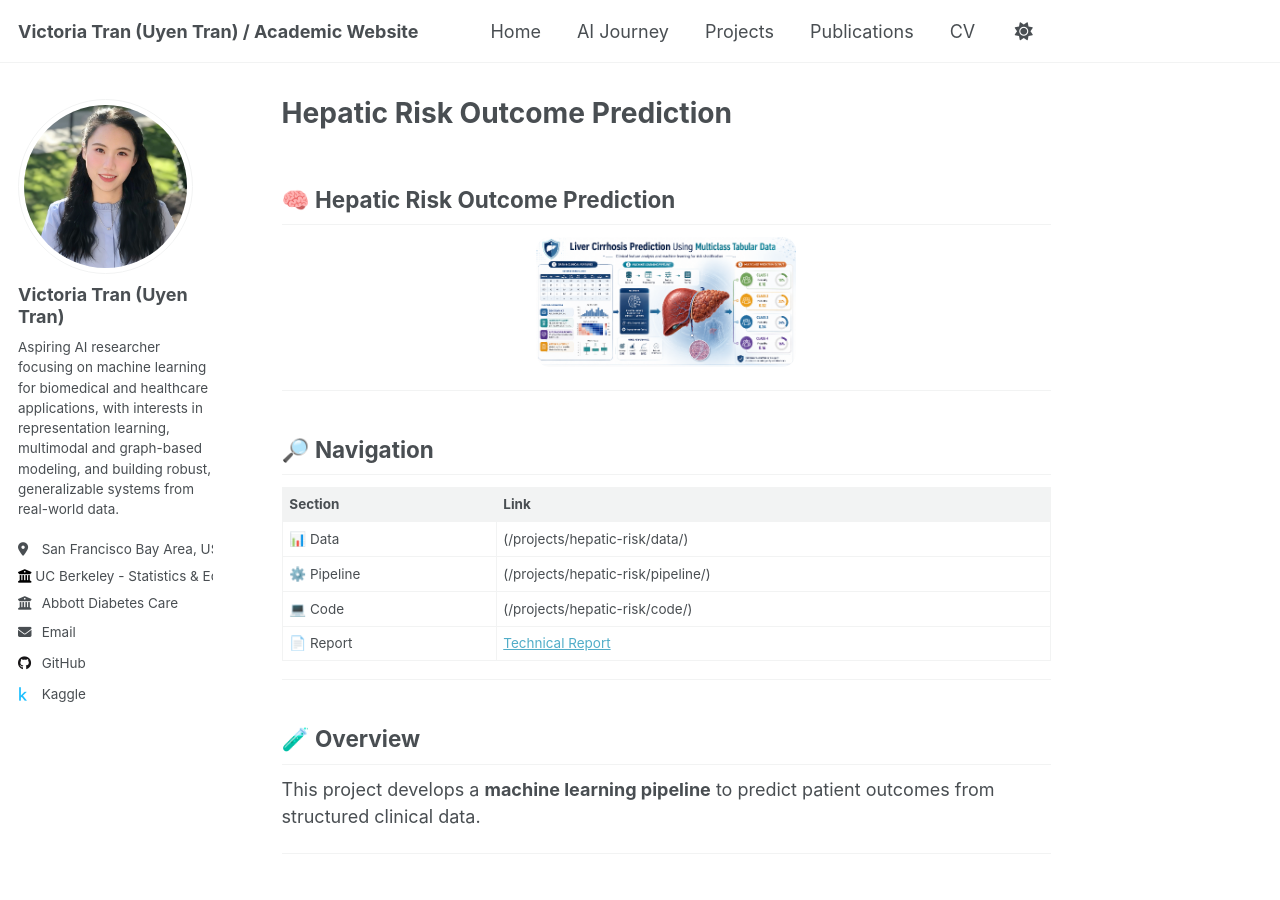
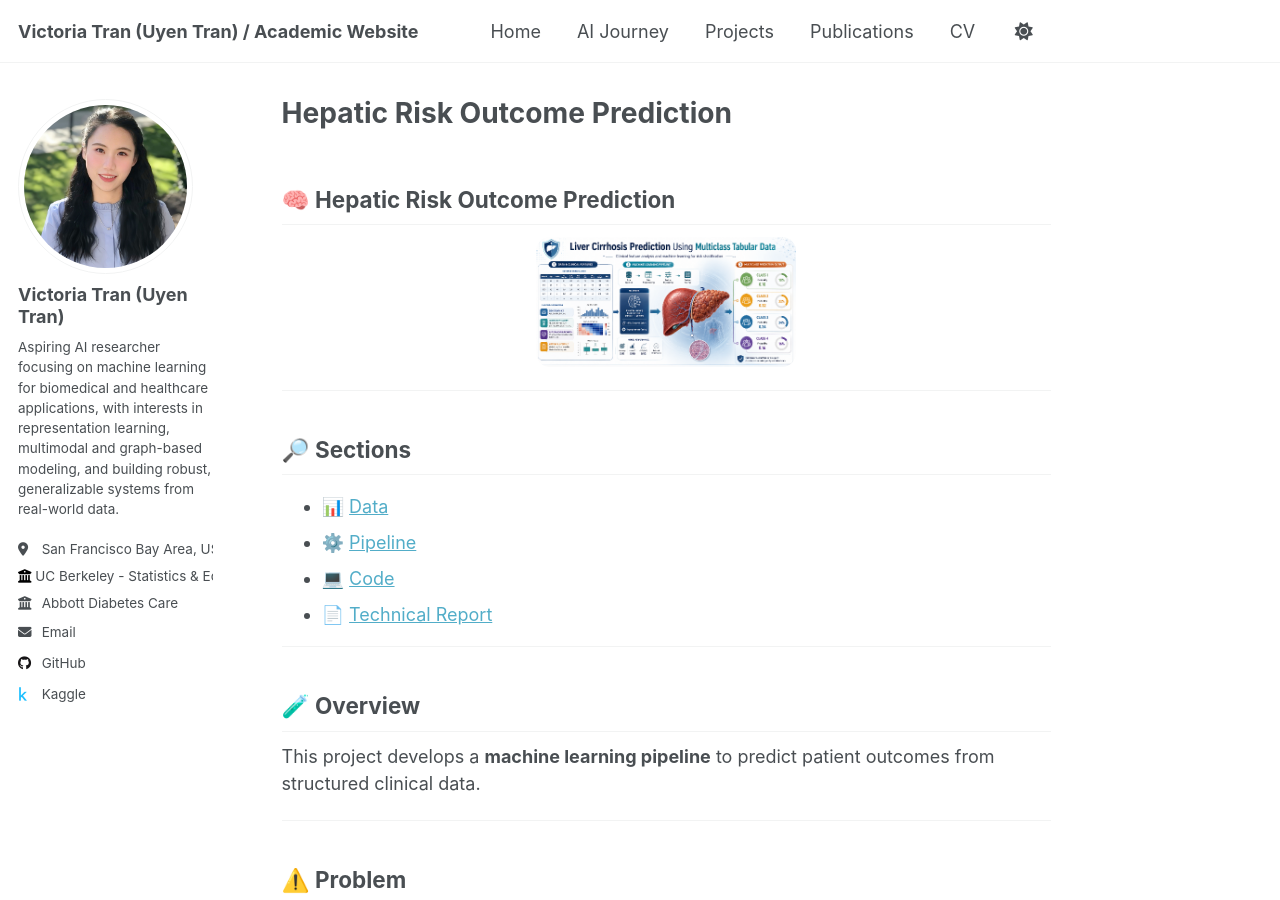
Before and after one commit to uyentran9/uyentran-ai-blog, a Jekyll site: the page built from _pages/hepatic-risk.md, in a window 1280 px wide and 900 px high. Built offline with Jekyll 4.4.1, drawn with Linux system fonts in a browser that asks for light colours; a script that is not in the unit is left out.

Commit message:
Update navigation section formatting in hepatic-risk.md

```diff
--- a/_pages/hepatic-risk.md
+++ b/_pages/hepatic-risk.md
@@ -17,14 +17,12 @@ nav: hepatic-risk   # 👈 THÊM DÒNG NÀY
 
 ---
 
-## 🔎 Navigation
+## 🔎 Sections
 
-| Section | Link |
-|--------|------|
-| 📊 Data | (/projects/hepatic-risk/data/)|
-| ⚙️ Pipeline | (/projects/hepatic-risk/pipeline/) |
-| 💻 Code | (/projects/hepatic-risk/code/) |
-| 📄 Report | [Technical Report](/projects/hepatic-risk/report/) |
+- 📊 [Data](/projects/hepatic-risk/data/)
+- ⚙️ [Pipeline](/projects/hepatic-risk/pipeline/)
+- 💻 [Code](/projects/hepatic-risk/code/)
+- 📄 [Technical Report](/projects/hepatic-risk/report/)
 
 ---
 
```
